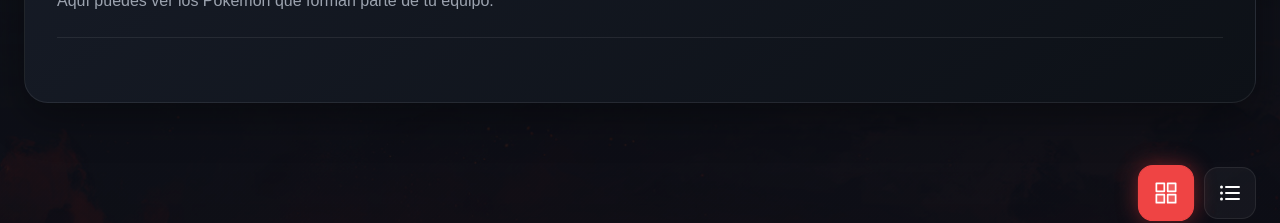
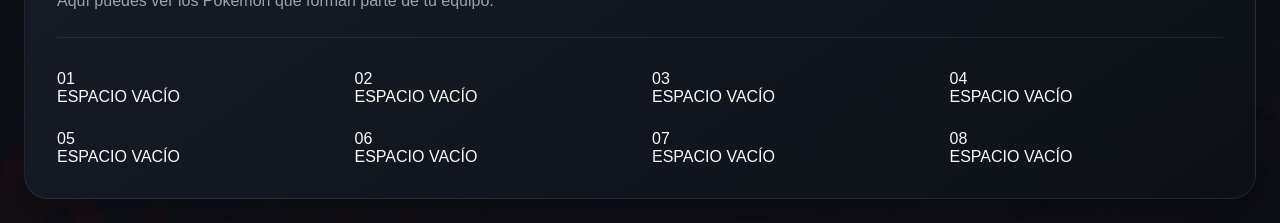
Before and after one commit to felipeandres03/pokedex, a React (Vite) app: page /Favorites in a window 1280 px wide. Shown: the part 931-1154 px from the top of the page. Built offline with nearby package versions, Linux system fonts and the light colour scheme.

Commit message:
v1 teampokemon

```diff
--- a/src/assets/pages/Favorites.tsx
+++ b/src/assets/pages/Favorites.tsx
@@ -4,7 +4,7 @@
 import PokemonGridFavorites from "../components/PokemonGridFavorites";
 import { transformPokemonFavorites } from "../services/transformers";
 import { useFavorites } from "../context/FavoritesContext";
-import { PokemonCardFavorites } from "../types/Pokemon";
+import { PokemonCardFavorites, teamSlot } from "../types/Pokemon";
 import { useEffect, useState } from "react";
 import { getPokemonFullDetails } from "../services/pokemonApi";
 
@@ -13,6 +13,7 @@
   const [pokemons, setPokemons] = useState<PokemonCardFavorites[]>([]);
   const [viewMode, setViewMode] = useState<"list" | "grid">("grid");
   const [error, setError] = useState("");
+  const [team, setTeam] = useState<teamSlot[]>(Array(8).fill(null));
 
   useEffect(() => {
     async function loadPokemonsFavorites() {
@@ -44,7 +45,7 @@
           powerTeam={1000}
           primaryType={"fire"}
         />
-        <TeamPokemon team={[]} />
+        <TeamPokemon team={team} />
         <section className="container">
           <div className="favorites-view">
             <button
```
